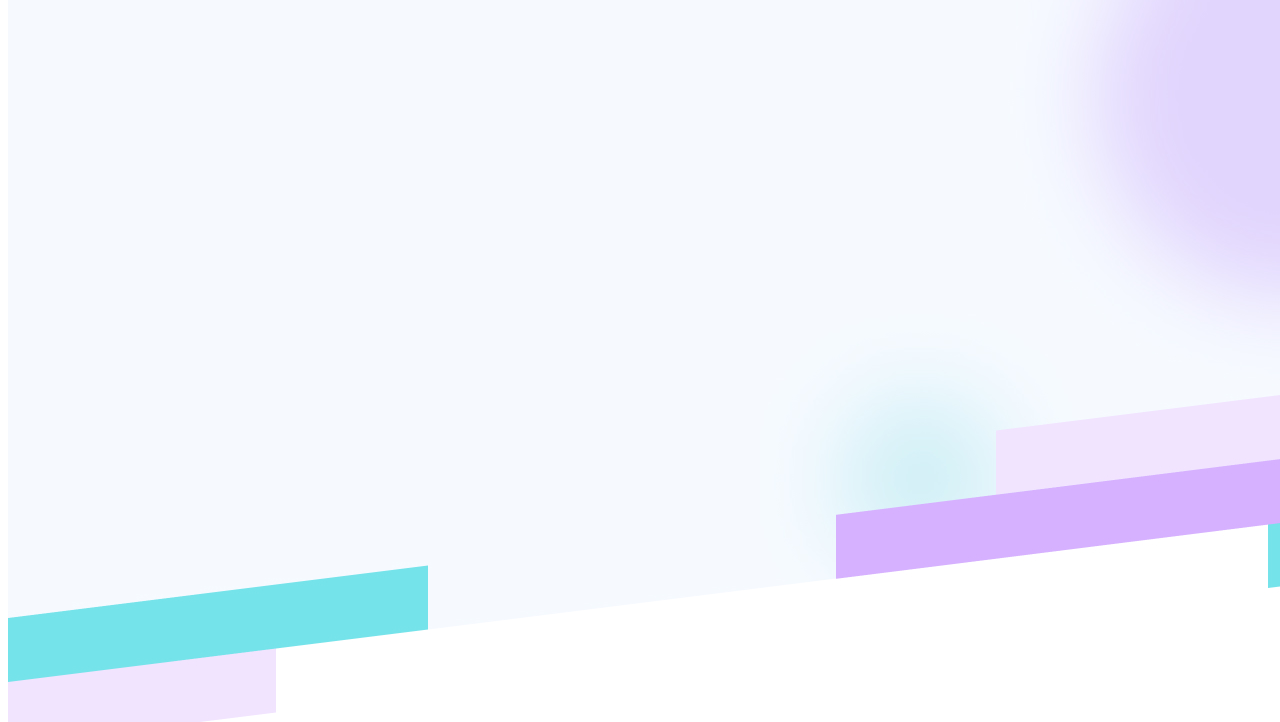
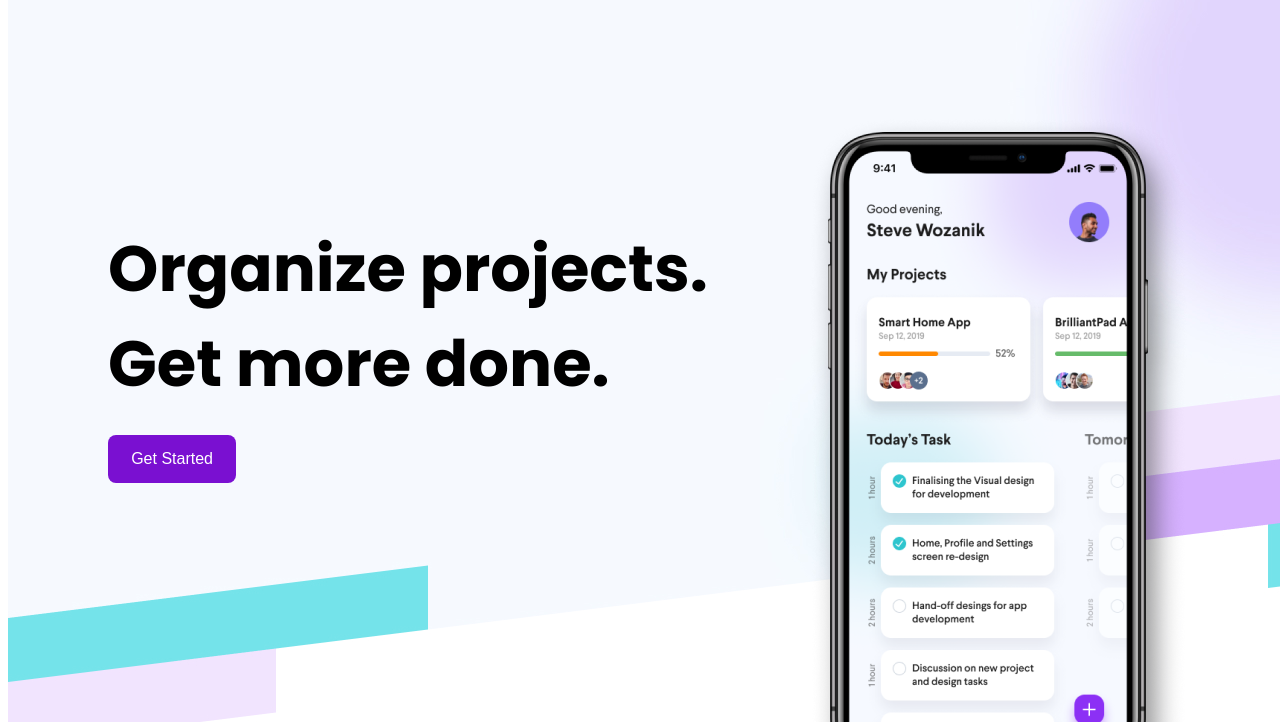
Before and after one commit to anushka-shri/AssignmentA, a plain HTML site: page index.html in a window 1280 px wide. Shown: the part 78-800 px from the top of the page. Drawn offline with Linux system fonts and the light colour scheme.

Commit message:
hero completed

```diff
--- a/index.css
+++ b/index.css
@@ -1,12 +1,12 @@
 /* Home Page Begins */
 @import url('https://fonts.googleapis.com/css2?family=Rubik&display=swap');
+@import url('https://fonts.googleapis.com/css2?family=Poppins:wght@700&display=swap');
 
 body,
 html {
 	height: 100%;
 }
-.app_container {
-}
+
 .home_wrapper {
 	background-image: url('./images/Background.jpg');
 	background-color: white;
@@ -72,8 +72,38 @@ html {
 	margin-left: 1vw;
 }
 /* Navbar ends */
+
 /* Hero begins */
 .hero_wrapper {
+	display: flex;
+	justify-content: space-evenly;
+	flex-direction: row;
+}
+
+.hero_left {
+	display: flex;
+	flex-direction: column;
+	justify-content: space-around;
+	margin-top: 28vh;
+	font-family: 'Poppins', sans-serif;
+	font-weight: 900;
+	font-size: 4rem;
+}
+.hero_left_btn {
+	height: 6vh;
+	width: 10vw;
+	margin-top: 3vh;
+	padding: 1%;
+	border-radius: 8px;
+	background: rgb(122, 16, 209);
+	font-size: 1rem;
+	border: none;
+	text-decoration: none;
+	color: white;
+}
+
+.hero_right {
+	margin-top: 15vh;
 }
 /* Hero ends */
 
--- a/index.html
+++ b/index.html
@@ -11,7 +11,7 @@
 
 <body>
     <!-- Home Body -->
-    <div class="app_container">
+
     <div class="home_wrapper">
         <!--Navbar  -->
         <div class="navbar_wrapper">
@@ -55,7 +55,24 @@
         </div>
         <!-- Hero -->
         <div class="hero_wrapper">
+            <div>
+                <div class="hero_left">
+                    Organize projects. <br />
+                    Get more done.<br />
+                    <button class="hero_left_btn">
+                        Get Started
+                    </button>
+                </div>
 
+                <!-- <div>
+
+                     </div> -->
+            </div>
+            <div class="hero_right">
+                <div class="hero_right_img">
+                    <img src="./images/iPhone X.png">
+                </div>
+            </div>
         </div>
         <!-- Carousel -->
         <div class="carousel_wrapper">
@@ -63,7 +80,7 @@
         </div>
 
     </div>
-    </div>
+
 </body>
 
 </html>
```
Also changed, not shown: images/iPhone X.png (added). Lines whose indentation alone changed are shown as unchanged.
